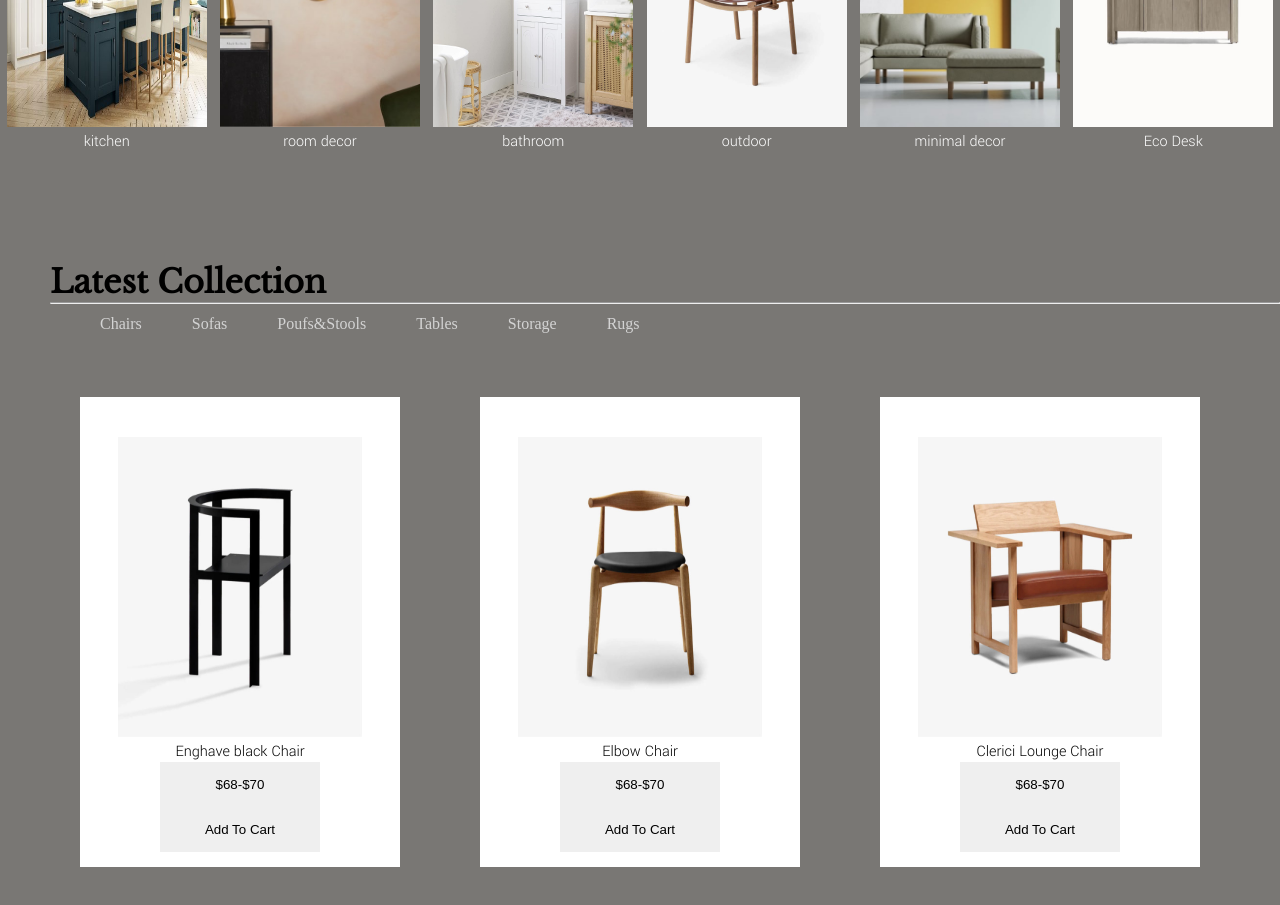
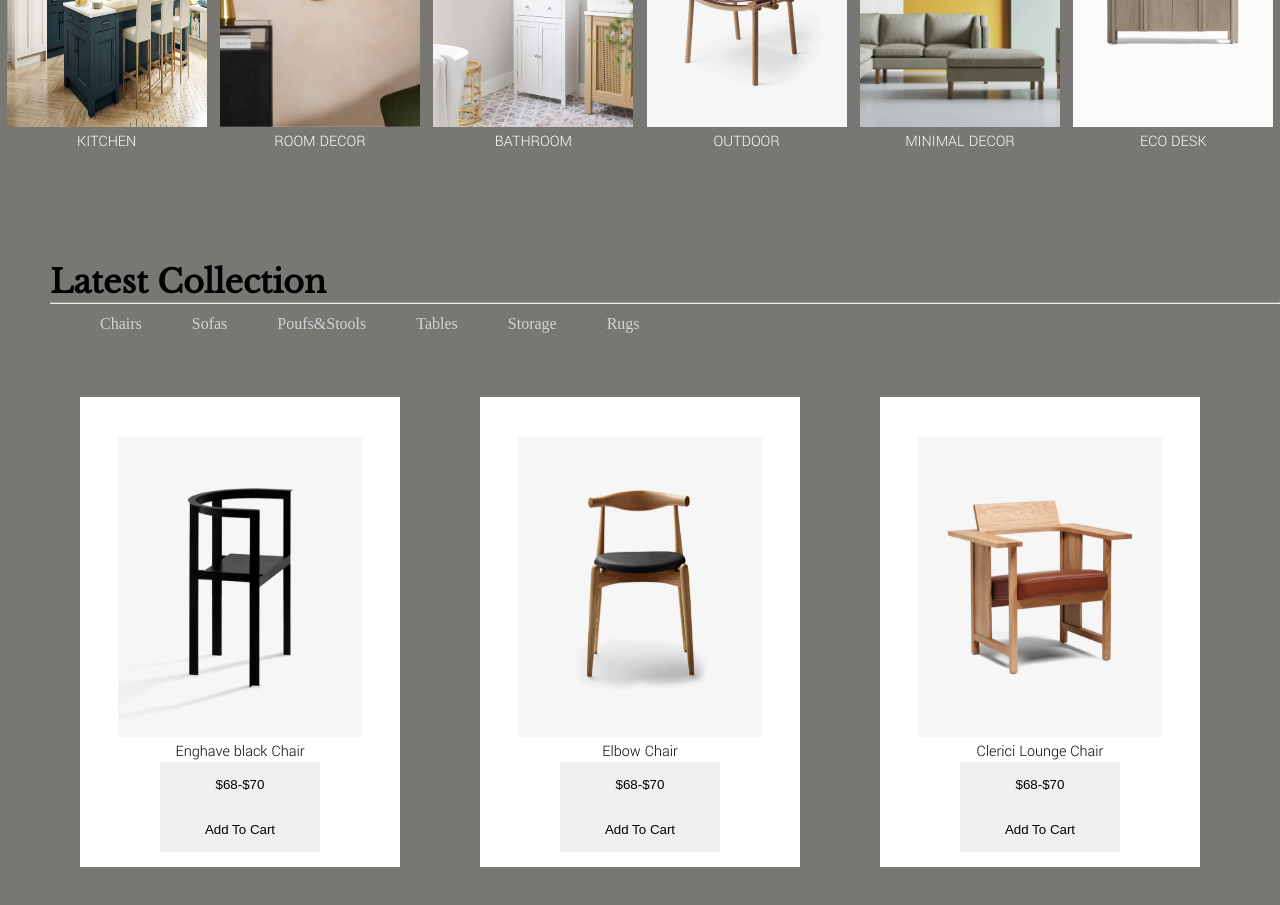
Before and after one commit to AparnaES/FirstProject, a plain HTML site: page index.html in a window 1280 px wide. Shown: the part 1140-2045 px from the top of the page. Drawn offline with nearby package versions, Linux system fonts and the light colour scheme; a web font is replaced by a local one.

Commit message:
LAST commit

```diff
--- a/index.html
+++ b/index.html
@@ -61,22 +61,22 @@
     </div>
     <div class="cat">
         <div class="box"><img src="./images/kitchen.jpg" alt="no image" class="b1">
-            <p>kitchen</p>
+            <p>KITCHEN</p>
         </div>
         <div class="box"><img src="./images/roomdecor.jpg" alt="no image" class="b1">
-            <p>room decor</p>
+            <p>ROOM DECOR</p>
         </div>
         <div class="box"><img src="./images/bathroom.jpg" alt="no image" class="b1">
-            <p>bathroom</p>
+            <p>BATHROOM</p>
         </div>
         <div class="box"><img src="./images/outdoor.jpg" alt="no image" class="b1">
-            <p>outdoor</p>
+            <p>OUTDOOR</p>
         </div>
         <div class="box"><img src="./images/minimal.jpg" alt="no image" class="b1">
-            <p>minimal decor</p>
+            <p>MINIMAL DECOR</p>
         </div>
         <div class="box"><img src="./images/ecodusk.jpg" alt="no image" class="b1">
-            <p>Eco Desk</p>
+            <p>ECO DESK</p>
         </div>
 
     </div>
```
